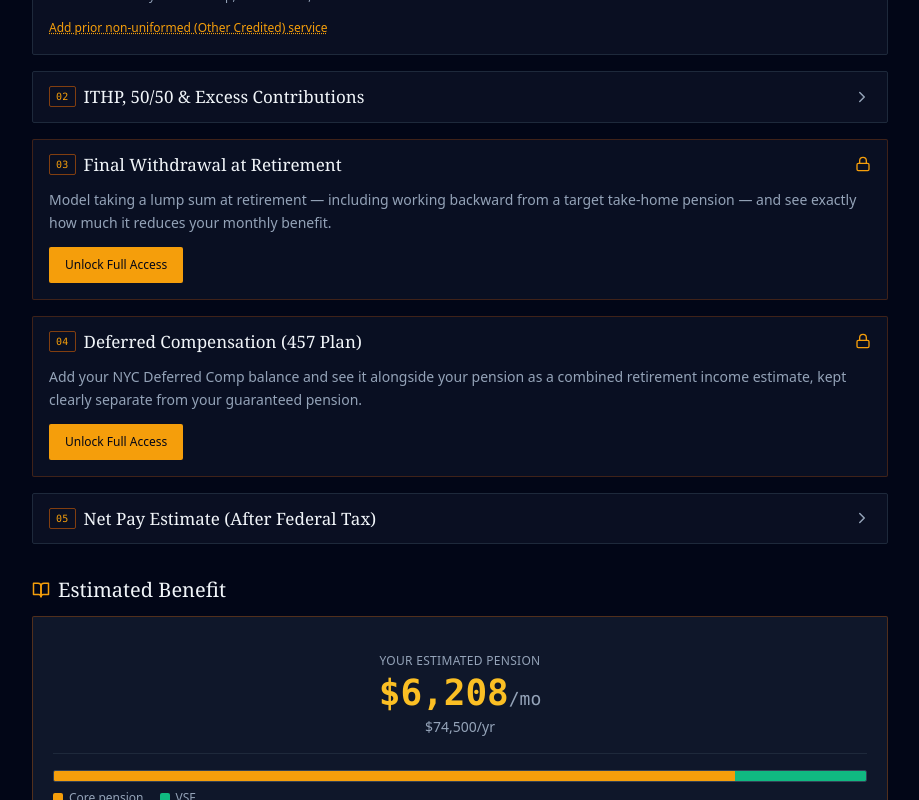
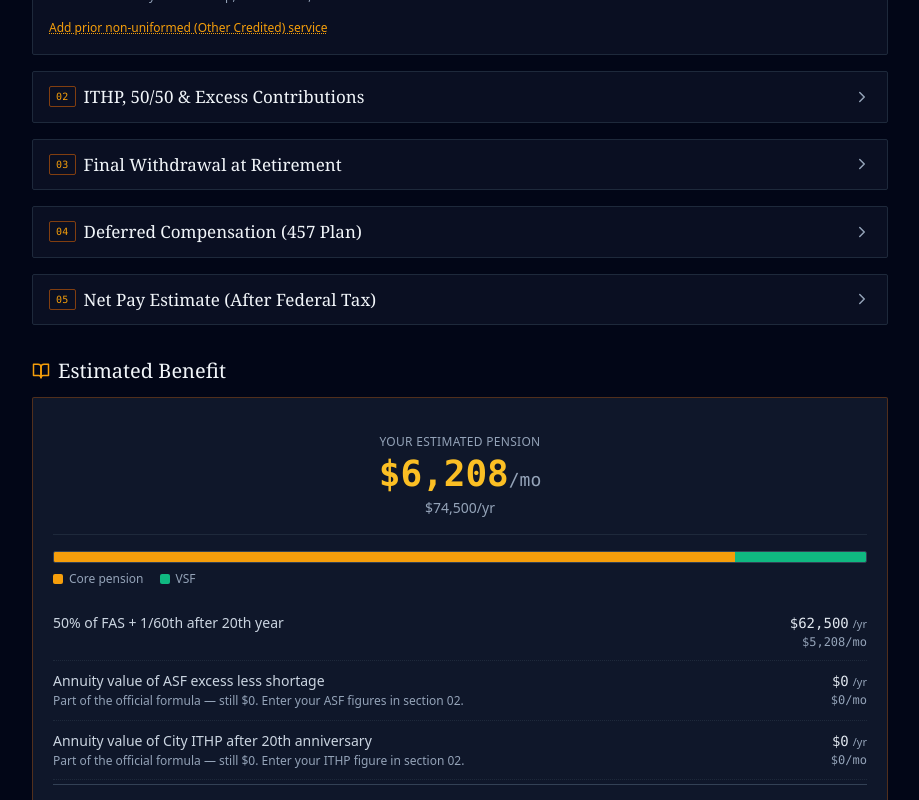
Before and after one commit to tomliam10/pension-ledger-ios, a React (Vite) app: page / in a window 1280 px wide. Shown: the part 1060-1860 px from the top of the page, without its empty margins (180-1099 px from the left). Built offline with nearby package versions, Linux system fonts and the light colour scheme.

Commit message:
TEMP: force premium unlock for personal testing

```diff
--- a/src/PensionCalculator.jsx
+++ b/src/PensionCalculator.jsx
@@ -596,7 +596,8 @@ export default function PensionCalculatorWithBoundary() {
 
 function PensionCalculator() {
   const [tier, setTier] = useState('tier2');
-  const { isPremium, offerings, loading: purchasesLoading, error: purchasesError, isNative, purchasePackage, restorePurchases } = usePurchases();
+  const { isPremium: _ip, offerings, loading: purchasesLoading, error: purchasesError, isNative, purchasePackage, restorePurchases } = usePurchases();
+  const isPremium = true; // TEMP: personal testing only — revert before real release
   const [showPaywall, setShowPaywall] = useState(false);
 
   /* ---------------- Tier 2 state ---------------- */
```
